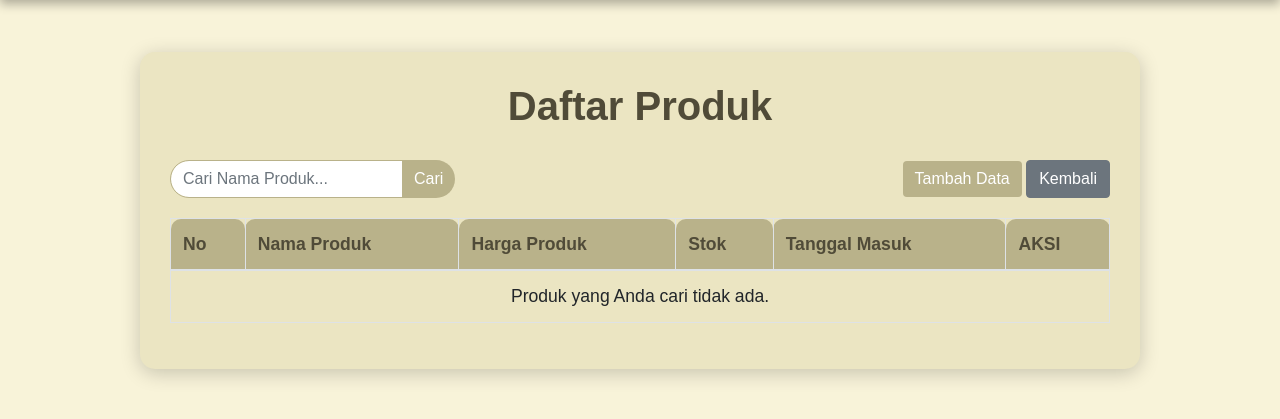
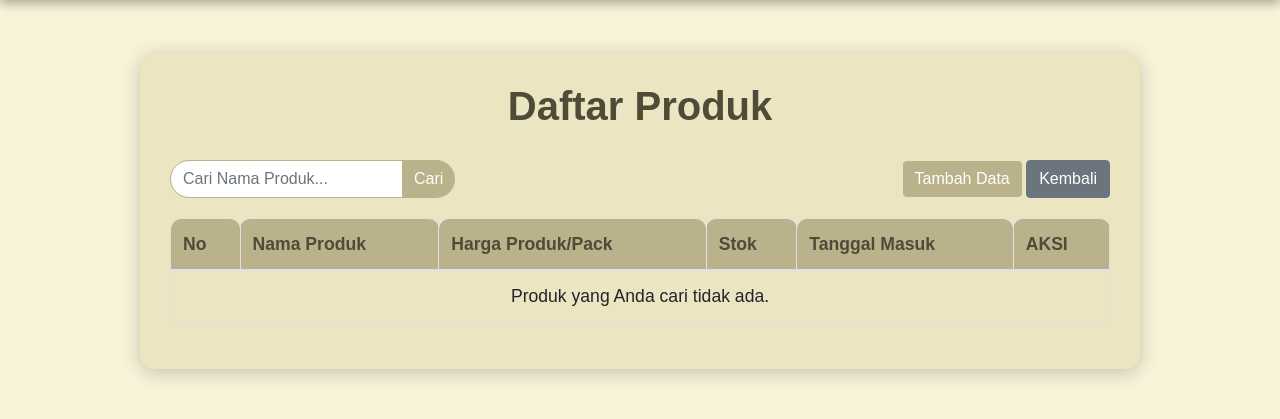
Before and after one commit to SENNNANA/ujikomrpl_senia, a PHP site: page /tampil_produk.php in a window 1280 px wide. Shown: the part 88-507 px from the top of the page. Run offline with PHP 8.4, Linux system fonts and the light colour scheme; data that the repository does not hold is empty.

Commit message:
tampil_produk.php

```diff
--- a/tampil_produk.php
+++ b/tampil_produk.php
@@ -257,7 +257,7 @@ $found = !empty($result);
         <tr>
             <th>No</th>
             <th>Nama Produk</th>
-            <th>Harga Produk</th>
+            <th>Harga Produk/Pack</th>
             <th>Stok</th>
             <th>Tanggal Masuk</th>
             <th>AKSI</th>
```
